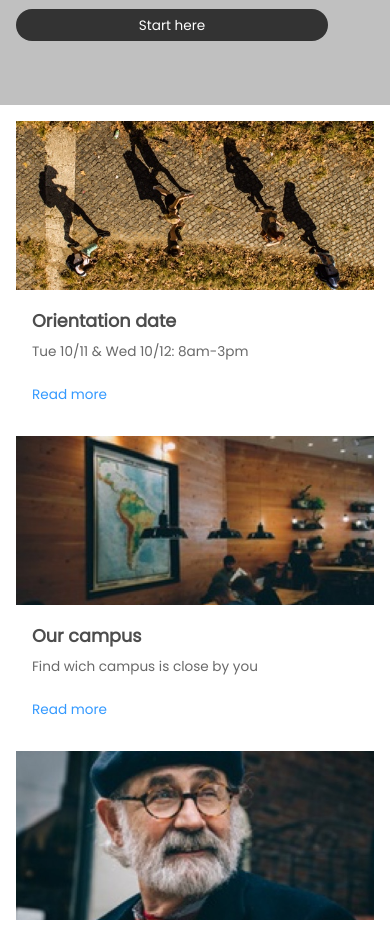
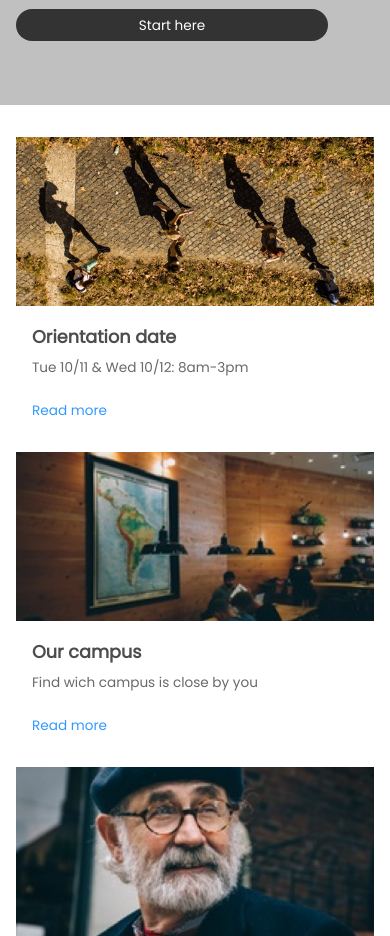
Before and after one commit to mrsyasi/colmaracademy, a plain HTML site: page index.html in a window 390 px wide. Shown: the part 580-1516 px from the top of the page. Drawn offline with Linux system fonts and the light colour scheme.

Commit message:
Add final version

```diff
--- a/css/style.css
+++ b/css/style.css
@@ -511,7 +511,7 @@ a:hover {
  .information .rightinfomobile {
    display: block;
    width: 100%;
-   margin: 16px 16px 32px 16px;
+   margin: 32px 16px 16px 16px;
 }
 
  .information .rightinfomobile .infomobile {
@@ -542,6 +542,7 @@ a:hover {
     border-top: 1px solid silver;
     padding-bottom: 32px;
     background-color: white;
+    border-bottom: 1px solid silver;
 
   }
 
```
Also changed, not shown: index.html (+6 -1 lines).
